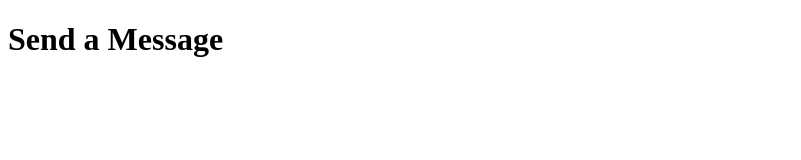
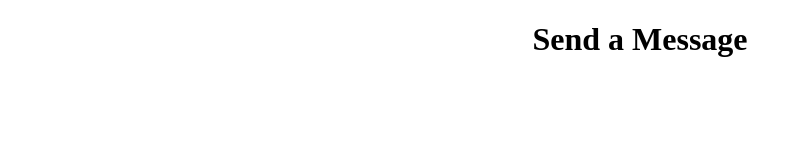
Before and after one commit to segunajibola/Contact-Form, a plain HTML site: page index.html in a window 1280 px wide. Shown: the whole page, without its empty margins (0-801 px from the left). Drawn offline with Linux system fonts and the light colour scheme.

Commit message:
add first styling

```diff
--- a/index.html
+++ b/index.html
@@ -8,7 +8,9 @@
     <title>Contact-Form</title>
 </head>
 <body>
-    <h1>Send a Message</h1>
+    <div class="container">
+        <h1>Send a Message</h1>
+    </div>
 
     <script src="main.js"></script>
 </body>
--- a/style.css
+++ b/style.css
@@ -0,0 +1,9 @@
+body {
+    margin: 0;
+    padding: 0;
+    box-sizing: border-box;
+}
+
+.container {
+    text-align: center;
+}
```
